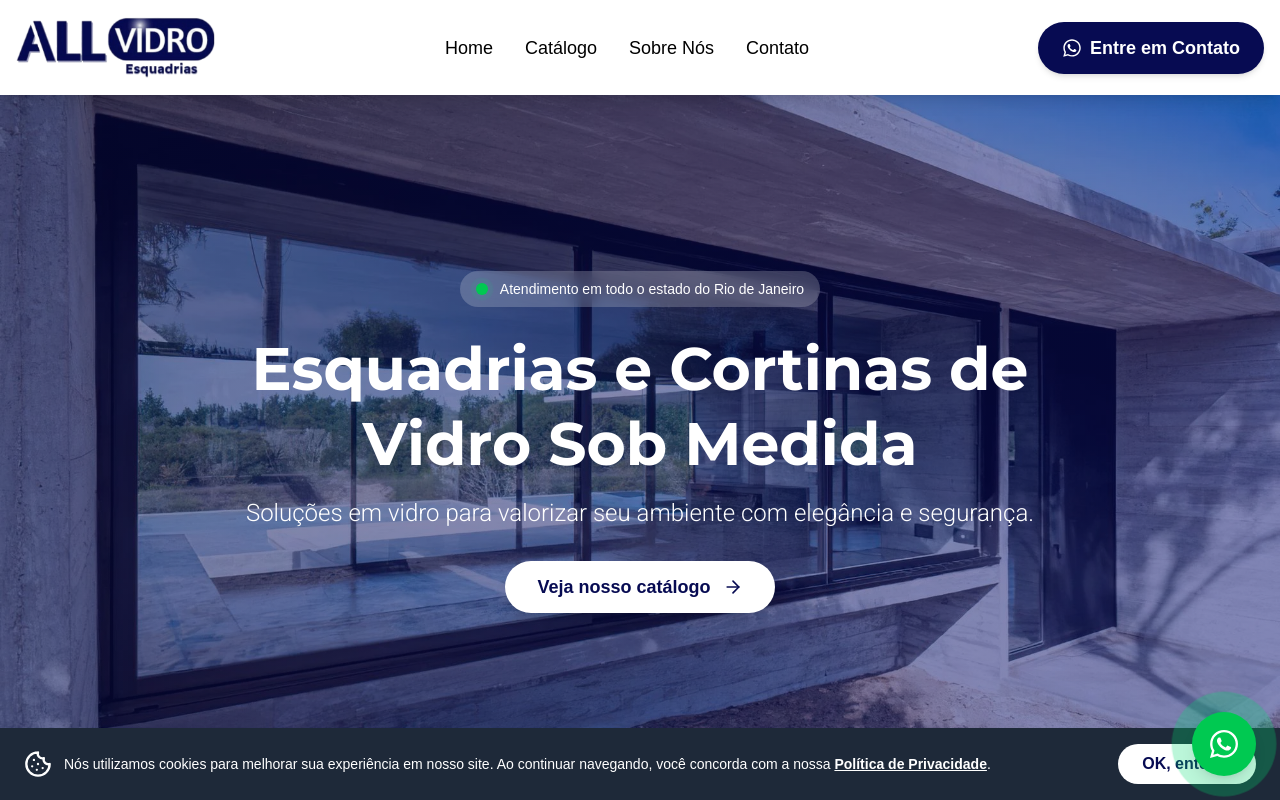
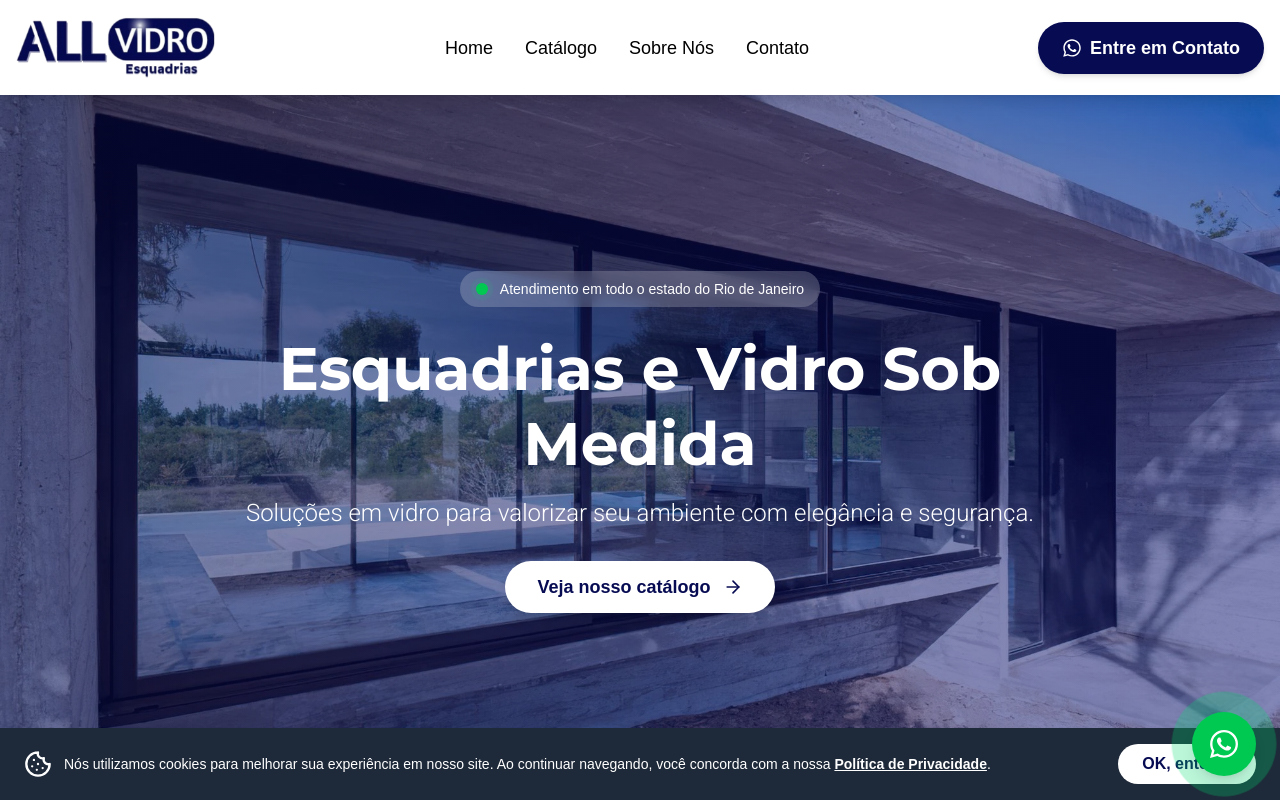
Before and after one commit to leonardofrizzi/website-alldecor, a Next.js app: page / in a window 1280 px wide. Shown: the top 800 px of the page. Built offline with nearby package versions, Linux system fonts and the light colour scheme.

Commit message:
feat: update email info and hero section title

```diff
--- a/app/components/Footer.jsx
+++ b/app/components/Footer.jsx
@@ -34,7 +34,7 @@ export default function Footer() {
               </li>
               <li className="flex items-center justify-center md:justify-start gap-3">
                 <Mail size={16} />
-                <a href="mailto:contato@alldecor.com.br" className="hover:text-white">contato@alldecor.com.br</a>
+                <a href="mailto:contato@alldecor.com.br" className="hover:text-white">contato@allvidroesquadrias.com.br</a>
               </li>
               <li className="flex items-center justify-center md:justify-start gap-3">
                 <FaWhatsapp size={16} />
--- a/app/components/HeroSection.jsx
+++ b/app/components/HeroSection.jsx
@@ -52,7 +52,7 @@ export default function HeroSection() {
         </div>
 
         <h1 className={`text-4xl sm:text-5xl md:text-6xl font-bold leading-tight mb-4 shadow-text ${montserrat.className} transition-all duration-700 ease-out delay-200 ${isMounted ? 'opacity-100 translate-x-0' : 'opacity-0 -translate-x-8'}`}>
-          Esquadrias e Cortinas de Vidro Sob Medida
+          Esquadrias e Vidro Sob Medida
         </h1>
 
         <p className={`text-lg sm:text-xl md:text-2xl mb-8 font-light shadow-text ${roboto.className} transition-all duration-700 ease-out delay-300 ${isMounted ? 'opacity-100 translate-x-0' : 'opacity-0 -translate-x-8'}`}>
```
